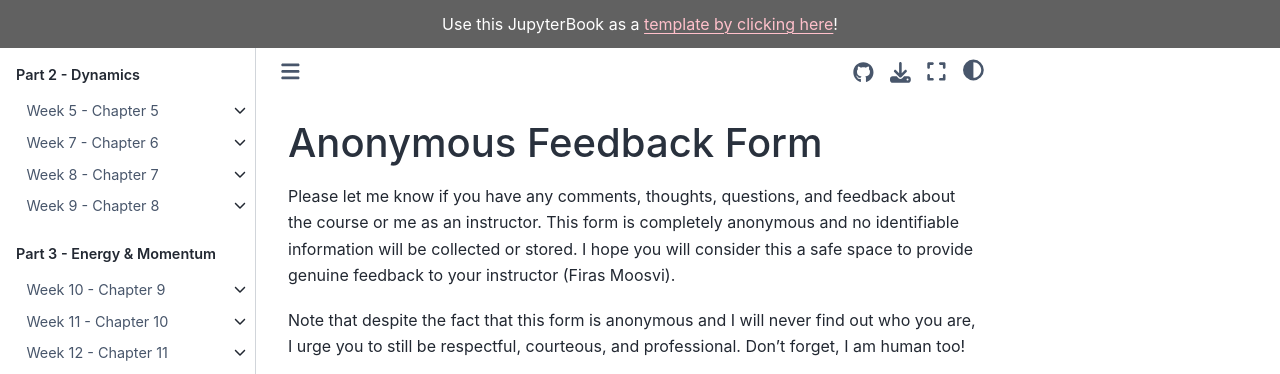
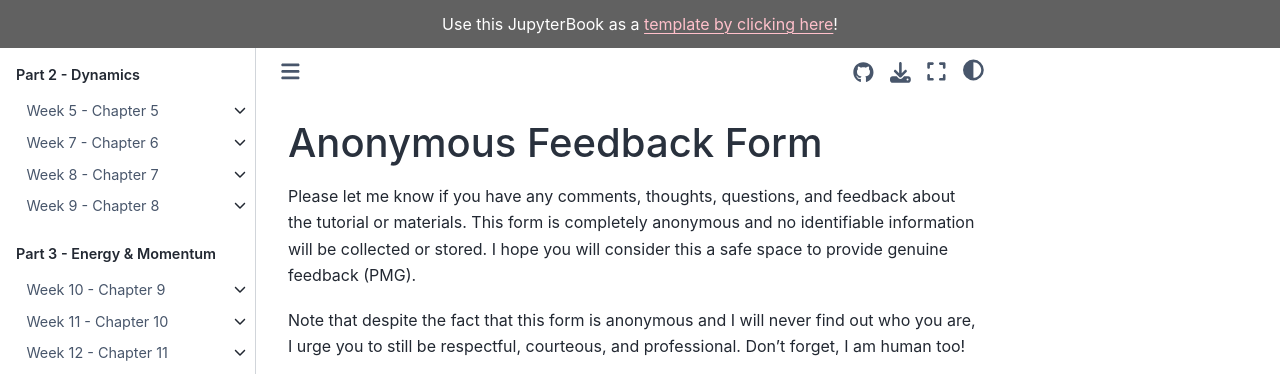
Before and after one commit to bassambarazi/book-test, a Jupyter Book: the page built from about/feedback.md, in a window 1280 px wide and 900 px high, cut to the strip 0-374 px from the top of the window. Built offline with Jupyter Book 1.0.4 settings and Sphinx 7.4.7 and the Sphinx Book theme 1.1.4, drawn with Linux system fonts in a browser that asks for light colours; pages that are not in the unit, such as notebooks, are missing from menus.

Commit message:
Update feedback.md

```diff
--- a/about/feedback.md
+++ b/about/feedback.md
@@ -1,6 +1,6 @@
 # Anonymous Feedback Form
 
-Please let me know if you have any comments, thoughts, questions, and feedback about the course or me as an instructor. This form is completely anonymous and no identifiable information will be collected or stored. I hope you will consider this a safe space to provide genuine feedback to your instructor (Firas Moosvi).
+Please let me know if you have any comments, thoughts, questions, and feedback about the tutorial or materials. This form is completely anonymous and no identifiable information will be collected or stored. I hope you will consider this a safe space to provide genuine feedback (PMG).
 
 Note that despite the fact that this form is anonymous and I will never find out who you are, I urge you to still be respectful, courteous, and professional. Don't forget, I am human too!
 
```
